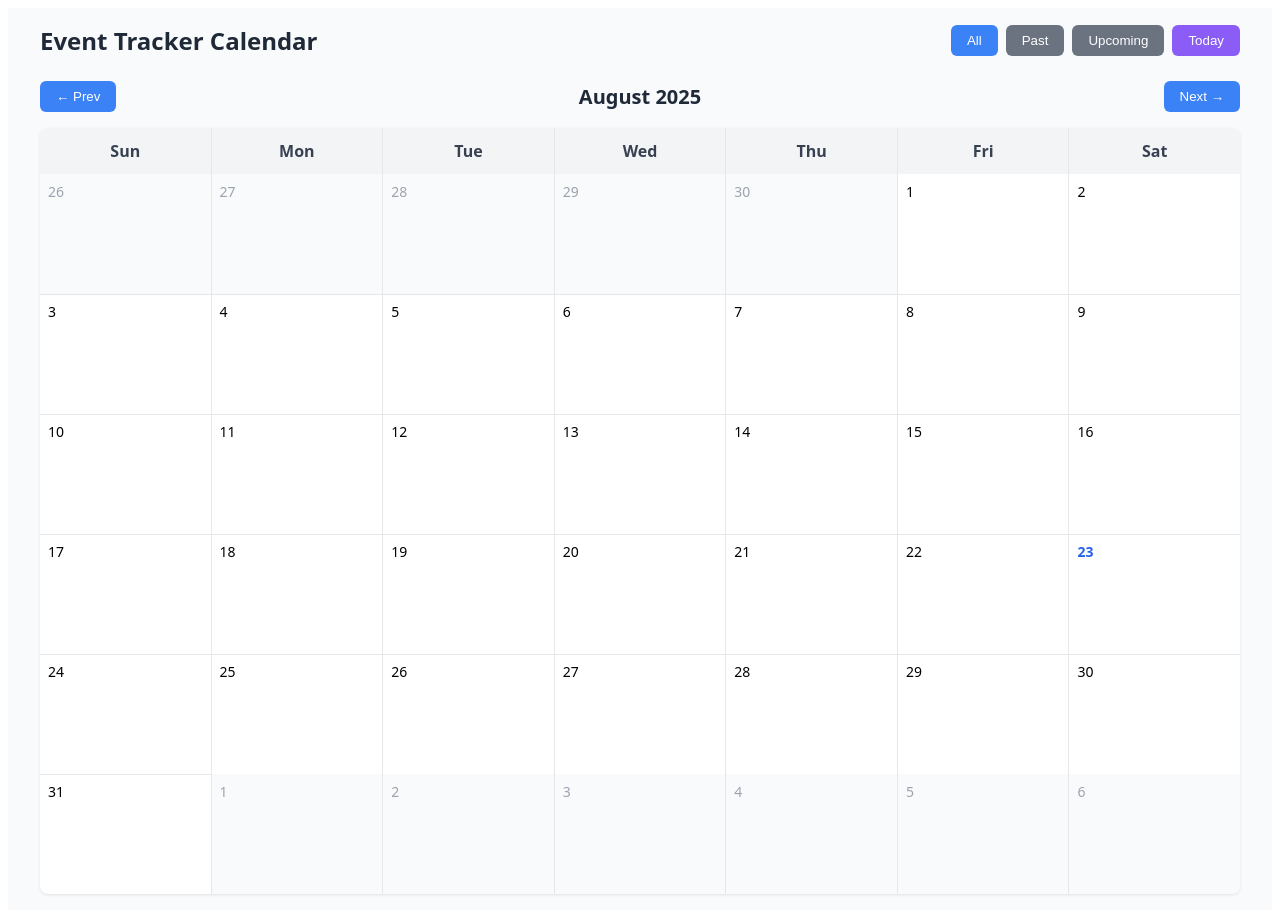
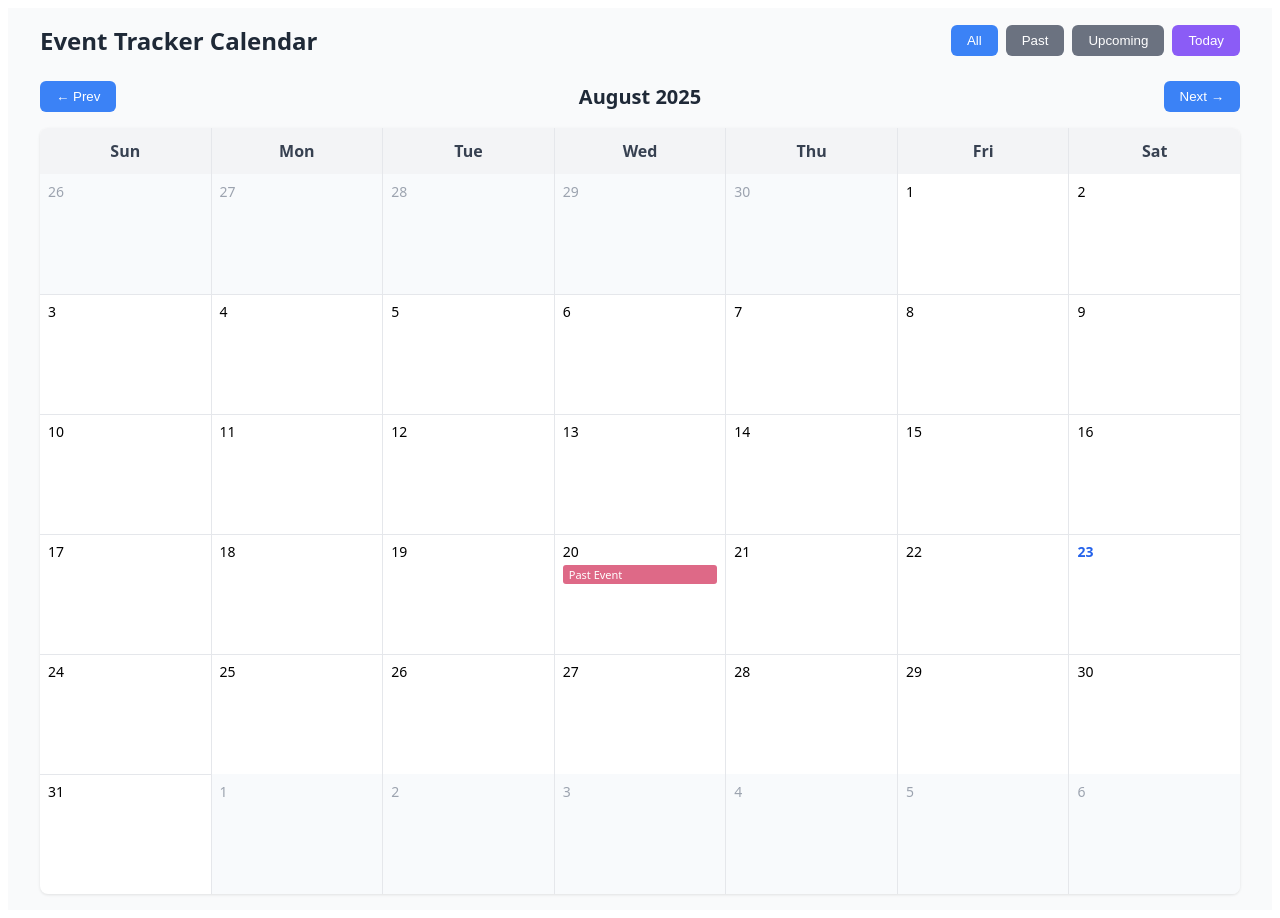
Before and after one commit to acciojob/event-tracker-shahids444, a React app: page / in a window 1280 px wide. Built offline with nearby package versions, Linux system fonts and the light colour scheme.

Commit message:
Update App.js

```diff
--- a/src/components/App.js
+++ b/src/components/App.js
@@ -1,9 +1,23 @@
 import React, { useState, useEffect } from 'react';
 
 const EventTrackerCalendar = () => {
-  const [events, setEvents] = useState([]);
+  // Initialize with some sample events including past events
+  const [events, setEvents] = useState([
+    {
+      id: 1,
+      title: 'Past Event',
+      location: 'Test Location',
+      date: new Date(2025, 7, 20), // August 20, 2025 (past date)
+    },
+    {
+      id: 2,
+      title: 'Future Event',
+      location: 'Future Location',
+      date: new Date(2025, 8, 15), // September 15, 2025 (future date)
+    }
+  ]);
   const [filter, setFilter] = useState('All');
-  const [currentDate, setCurrentDate] = useState(new Date());
+  const [currentDate, setCurrentDate] = useState(new Date(2025, 7, 1)); // August 2025
   const [showCreatePopup, setShowCreatePopup] = useState(false);
   const [showEventPopup, setShowEventPopup] = useState(false);
   const [selectedDate, setSelectedDate] = useState(null);
@@ -449,6 +463,14 @@ const EventTrackerCalendar = () => {
       opacity: 0.8;
     }
 
+    .rbc-event-past {
+      background-color: rgb(222, 105, 135) !important;
+    }
+
+    .rbc-event-upcoming {
+      background-color: rgb(140, 189, 76) !important;
+    }
+
     .popup-overlay {
       position: fixed;
       top: 0;
@@ -753,14 +775,16 @@ const EventTrackerCalendar = () => {
                               {dayInfo.day}
                             </div>
                             <div>
-                              {dayEvents.map(event => (
+                              {dayEvents.map(event => {
+                                const isPast = isPastEvent(event.date);
+                                const backgroundColor = isPast ? 'rgb(222, 105, 135)' : 'rgb(140, 189, 76)';
+
+                                return (
                                   <button
                                     key={event.id}
-                                  className="rbc-event"
+                                    className={`rbc-event ${isPast ? 'rbc-event-past' : 'rbc-event-upcoming'}`}
                                     style={{
-                                    backgroundColor: isPastEvent(event.date)
-                                      ? 'rgb(222, 105, 135)'
-                                      : 'rgb(140, 189, 76)',
+                                      backgroundColor: backgroundColor,
                                       border: 'none',
                                       width: '100%',
                                       textAlign: 'left'
@@ -771,11 +795,13 @@ const EventTrackerCalendar = () => {
                                       setShowEventPopup(true);
                                     }}
                                     data-testid={`event-${event.id}`}
-                                  data-event-type={isPastEvent(event.date) ? 'past' : 'upcoming'}
+                                    data-event-type={isPast ? 'past' : 'upcoming'}
+                                    data-background-color={backgroundColor}
                                   >
                                     {event.title}
                                   </button>
-                              ))}
+                                );
+                              })}
                             </div>
                           </div>
                         );
```
Lines whose indentation alone changed are shown as unchanged.
